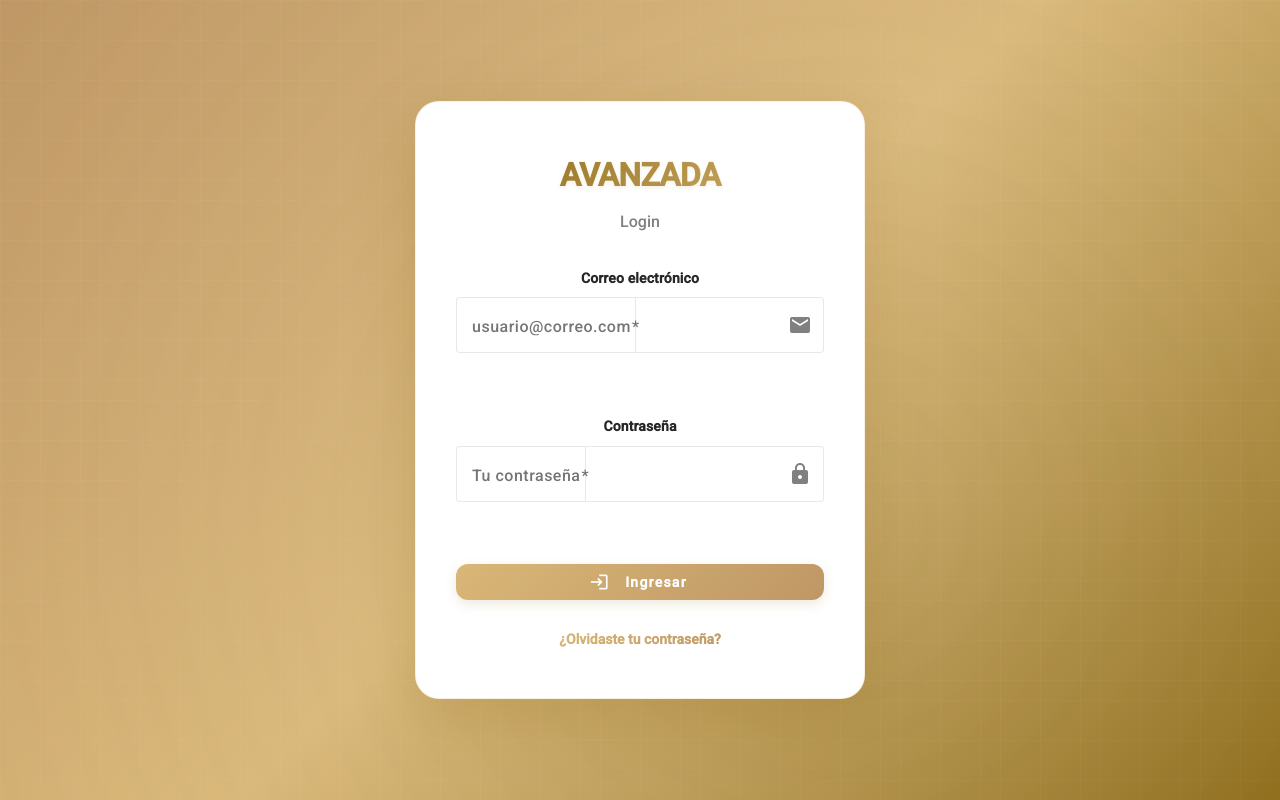
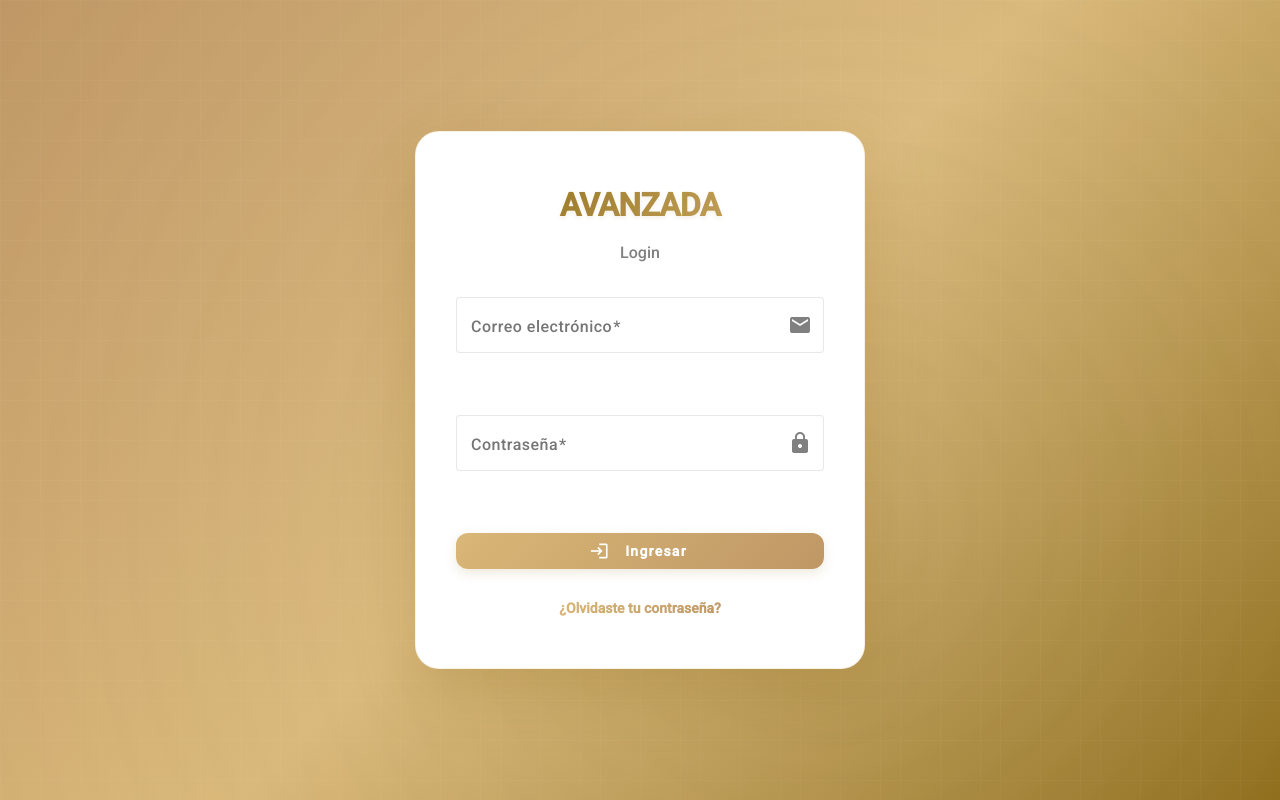
Before and after one commit to SebastianFx/Programacion-Avanzada---Gestor-de-Alojamientos---Monorepo-, an Angular app: page /pages/design-showcase in a window 1280 px wide. Built offline with nearby package versions, Linux system fonts and the light colour scheme.

Commit message:
Modificación para evitar divisiones

```diff
--- a/src/app/atomic/1_atoms/input/input.html
+++ b/src/app/atomic/1_atoms/input/input.html
@@ -1,5 +1,5 @@
 <mat-form-field appearance="outline" class="w-full">
-  <mat-label>{{ placeholder }}</mat-label>
+  <mat-label>{{ label }}</mat-label>
   <input matInput [type]="type" [formControl]="control" />
   <button *ngIf="icon" mat-icon-button matSuffix>
     <mat-icon>{{ icon }}</mat-icon>
--- a/src/app/atomic/1_atoms/input/input.scss
+++ b/src/app/atomic/1_atoms/input/input.scss
@@ -23,6 +23,12 @@ mat-form-field {
 
     // Estilos para el outline (borde)
     .mdc-text-field--outlined {
+      // CRÍTICO: Ocultar la división del notch
+      .mdc-notched-outline__notch {
+        border-right: none !important;
+        border-left: none !important;
+      }
+
       // Estado normal
       .mdc-notched-outline {
         .mdc-notched-outline__leading,
@@ -57,6 +63,12 @@ mat-form-field {
           }
         }
 
+        // CRÍTICO: Mantener oculta la división en focus
+        .mdc-notched-outline__notch {
+          border-right: none !important;
+          border-left: none !important;
+        }
+
         // Label en focus
         .mdc-floating-label--float-above {
           color: vars.$color-primary !important;
@@ -71,6 +83,12 @@ mat-form-field {
           .mdc-notched-outline__trailing {
             border-color: vars.$color-error !important;
           }
+        }
+
+        // CRÍTICO: Mantener oculta la división en error
+        .mdc-notched-outline__notch {
+          border-right: none !important;
+          border-left: none !important;
         }
 
         &:hover {
--- a/src/app/atomic/1_atoms/input/input.ts
+++ b/src/app/atomic/1_atoms/input/input.ts
@@ -8,6 +8,7 @@ import { FormControl } from '@angular/forms';
   styleUrl: './input.scss',
 })
 export class InputComponent {
+  @Input() label = '';
   @Input() placeholder = '';
   @Input() type = 'text';
   @Input() control!: FormControl;
--- a/src/app/atomic/2_molecules/form-field/form-field.html
+++ b/src/app/atomic/2_molecules/form-field/form-field.html
@@ -1,4 +1,9 @@
 <div class="mb-4">
-  <app-label [text]="label"></app-label>
-  <app-input [placeholder]="placeholder" [type]="type" [control]="control" [icon]="icon"></app-input>
+  <app-input
+    [label]="label"
+    [placeholder]="placeholder"
+    [type]="type"
+    [control]="control"
+    [icon]="icon"
+  ></app-input>
 </div>
```
